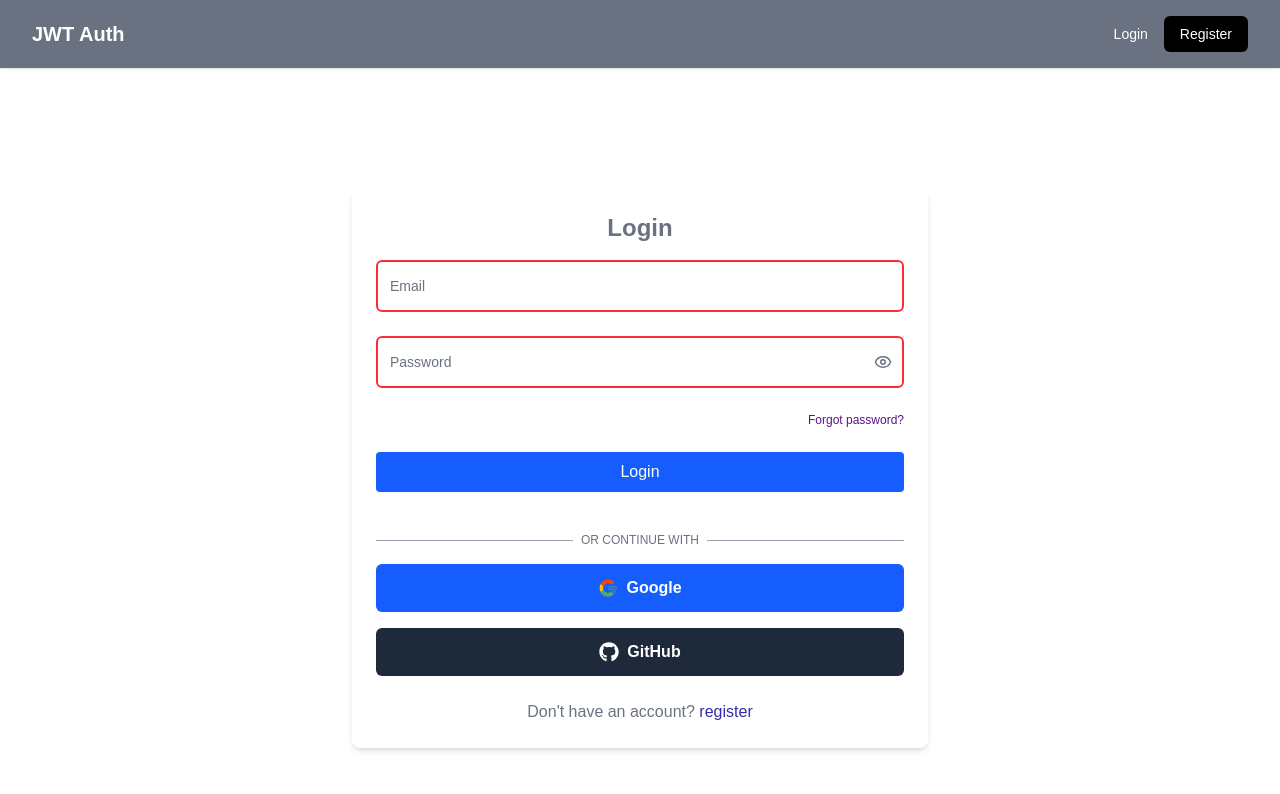
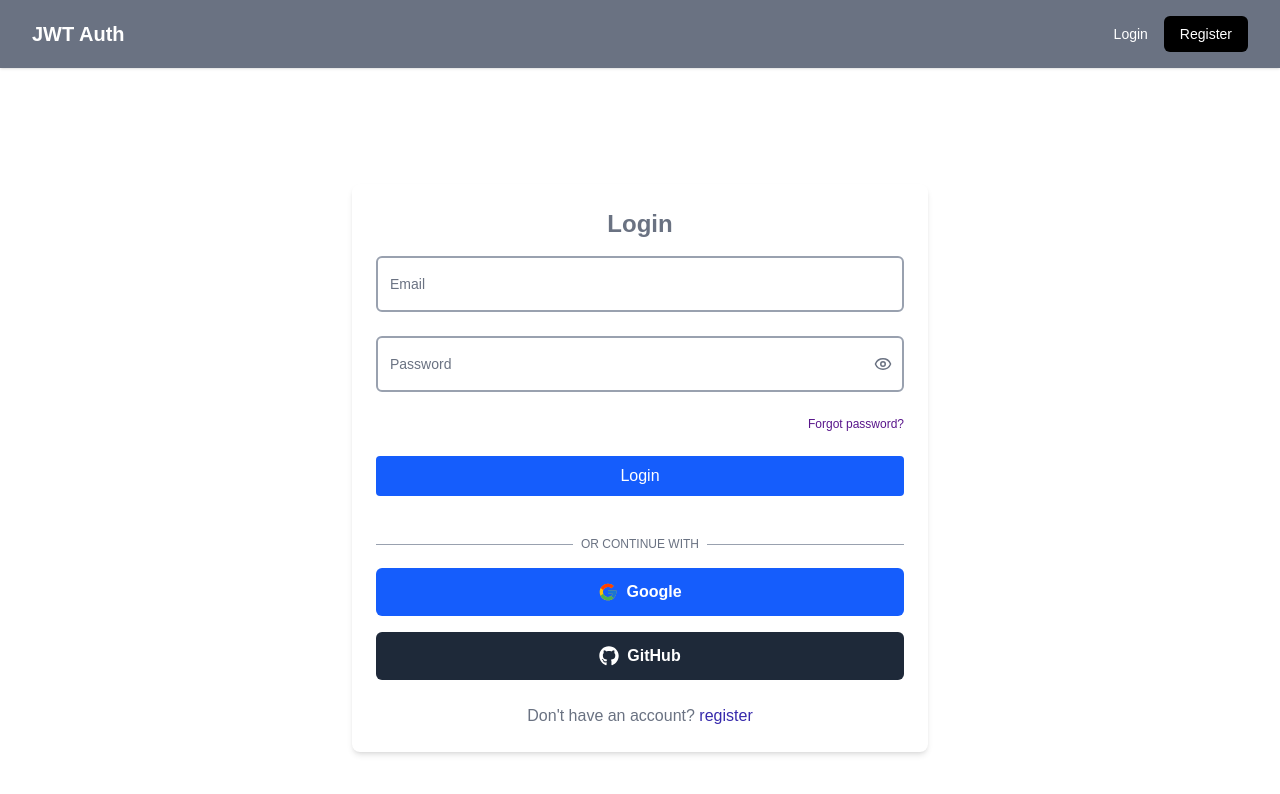
Before and after one commit to coderkanchan/jwt-auth-system, a Next.js app: page /login in a window 1280 px wide. Shown: the top 794 px of the page. Built offline with nearby package versions, Linux system fonts and the light colour scheme; no server answers.

Commit message:
Added dynamic red border classes using formState.errors

```diff
--- a/src/components/auth/login-form.tsx
+++ b/src/components/auth/login-form.tsx
@@ -103,7 +103,7 @@ export const LoginForm = () => {
                 {...form.register("email")}
                 disabled={isPending}
                 placeholder="Email"
-                 className={`flex h-10 w-full text-gray-500 rounded-md border-2 bg-white px-3 py-6  text-sm ring-offset-white file:border-0 file:bg-transparent file:text-sm file:font-medium placeholder:text-gray-500 focus-visible:outline-none focus-visible:ring-2  disabled:cursor-not-allowed disabled:opacity-50 focus:border-none transition-all duration-500 ease-in ${form.formState.errors ? "border-red-500 focus-visible:ring-red-500" : "border-gray-400 focus-visible:ring-blue-600"}`}
+                className={`flex w-full text-gray-500 rounded-md border-2 bg-white px-3 py-4 text-sm focus-visible:outline-none focus-visible:ring-2  disabled:cursor-not-allowed disabled:opacity-50 focus:border-none ${form.formState.errors.email ? "border-red-500 focus-visible:ring-red-500 placeholder:text-red-500" : "border-gray-400 focus-visible:ring-blue-600 placeholder:text-gray-500"}`}
               />
               {form.formState.errors.email && (
                 <p className="text-red-500 text-xs mt-1 ml-1">{form.formState.errors.email.message}</p>
@@ -116,7 +116,7 @@ export const LoginForm = () => {
                 disabled={isPending}
                 type={showPassword ? "text" : "password"}
                 placeholder="Password"
-                 className={`flex h-10 w-full text-gray-500 rounded-md border-2 bg-white px-3 py-6  text-sm ring-offset-white file:border-0 file:bg-transparent file:text-sm file:font-medium placeholder:text-gray-500 focus-visible:outline-none focus-visible:ring-2  disabled:cursor-not-allowed disabled:opacity-50 focus:border-none transition-all duration-500 ease-in ${form.formState.errors ? "border-red-500 focus-visible:ring-red-500" : "border-gray-400 focus-visible:ring-blue-600"}`}
+                className={`flex w-full text-gray-500 rounded-md border-2 bg-white px-3 py-4 text-sm focus-visible:outline-none focus-visible:ring-2  disabled:cursor-not-allowed disabled:opacity-50 focus:border-none ${form.formState.errors.password ? "border-red-500 focus-visible:ring-red-500 placeholder:text-red-500" : "border-gray-400 focus-visible:ring-blue-600 placeholder:text-gray-500"}`}
               />
               <button
                 type="button"
--- a/src/components/auth/register-form.tsx
+++ b/src/components/auth/register-form.tsx
@@ -115,7 +115,7 @@ export const RegisterForm = () => {
             {...form.register("email")}
             disabled={isPending}
             placeholder="Email"
-             className={`flex h-10 w-full text-gray-500 rounded-md border-2 bg-white px-3 py-6  text-sm ring-offset-white file:border-0 file:bg-transparent file:text-sm file:font-medium placeholder:text-gray-500 focus-visible:outline-none focus-visible:ring-2  disabled:cursor-not-allowed disabled:opacity-50 focus:border-none transition-all duration-500 ease-in ${form.formState.errors.name ? "border-red-500 focus-visible:ring-red-500" : "border-gray-400 focus-visible:ring-blue-600"}`}
+             className={`flex h-10 w-full text-gray-500 rounded-md border-2 bg-white px-3 py-6  text-sm ring-offset-white file:border-0 file:bg-transparent file:text-sm file:font-medium placeholder:text-gray-500 focus-visible:outline-none focus-visible:ring-2  disabled:cursor-not-allowed disabled:opacity-50 focus:border-none transition-all duration-500 ease-in ${form.formState.errors.email ? "border-red-500 focus-visible:ring-red-500" : "border-gray-400 focus-visible:ring-blue-600"}`}
           />
           {form.formState.errors.email && (
             <p className="text-red-500 text-sm font-semibold mt-1 ml-1">{form.formState.errors.email.message}</p>
@@ -128,7 +128,7 @@ export const RegisterForm = () => {
             disabled={isPending}
             type={showPassword ? "text" : "password"}
             placeholder="Password"
-             className={`flex h-10 w-full text-gray-500 rounded-md border-2 bg-white px-3 py-6  text-sm ring-offset-white file:border-0 file:bg-transparent file:text-sm file:font-medium placeholder:text-gray-500 focus-visible:outline-none focus-visible:ring-2  disabled:cursor-not-allowed disabled:opacity-50 focus:border-none transition-all duration-500 ease-in ${form.formState.errors.name ? "border-red-500 focus-visible:ring-red-500" : "border-gray-400 focus-visible:ring-blue-600"}`}
+             className={`flex h-10 w-full text-gray-500 rounded-md border-2 bg-white px-3 py-6  text-sm ring-offset-white file:border-0 file:bg-transparent file:text-sm file:font-medium placeholder:text-gray-500 focus-visible:outline-none focus-visible:ring-2  disabled:cursor-not-allowed disabled:opacity-50 focus:border-none transition-all duration-500 ease-in ${form.formState.errors.password ? "border-red-500 focus-visible:ring-red-500" : "border-gray-400 focus-visible:ring-blue-600"}`}
           />
           <button
             type="button"
```
